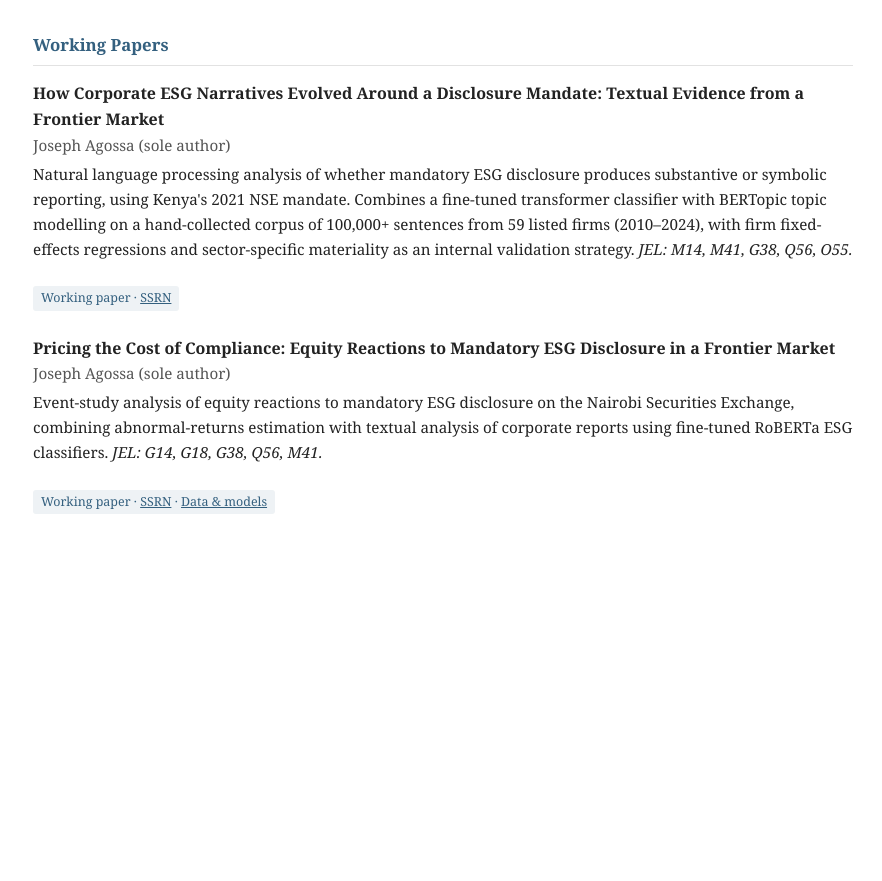
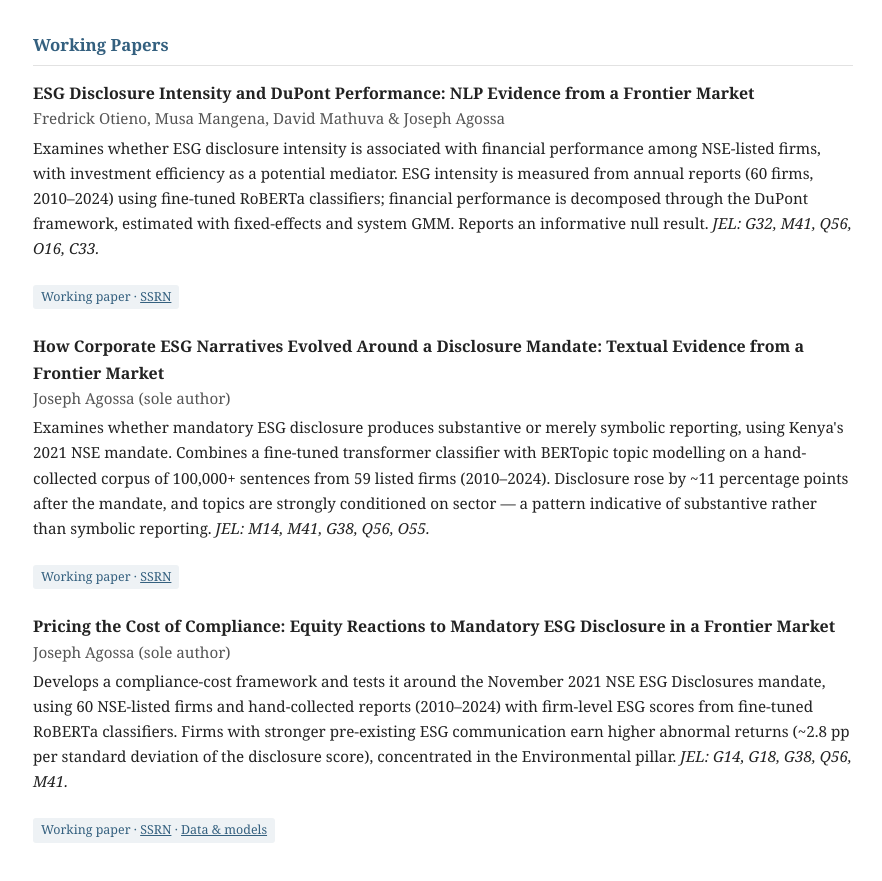
Before and after one commit to josephagossa/josephagossa.github.io, a plain HTML site: page research_papers.html in a window 1280 px wide. Shown: the part 991-1872 px from the top of the page, without its empty margins (197-1079 px from the left). Before the commit the page ends 1609 px from the top, so only its background shows below. Drawn offline with Linux system fonts and the light colour scheme.

Commit message:
Add files via upload

```diff
--- a/research_papers.html
+++ b/research_papers.html
@@ -77,16 +77,23 @@
     <h4>Working Papers</h4>
 
     <div class="paper">
+      <div class="title">ESG Disclosure Intensity and DuPont Performance: NLP Evidence from a Frontier Market</div>
+      <div class="authors">Fredrick Otieno, Musa Mangena, David Mathuva &amp; Joseph Agossa</div>
+      <p class="desc">Examines whether ESG disclosure intensity is associated with financial performance among NSE-listed firms, with investment efficiency as a potential mediator. ESG intensity is measured from annual reports (60 firms, 2010&ndash;2024) using fine-tuned RoBERTa classifiers; financial performance is decomposed through the DuPont framework, estimated with fixed-effects and system GMM. Reports an informative null result. <em>JEL: G32, M41, Q56, O16, C33.</em></p>
+      <span class="status s-wp">Working paper &middot; <a href="https://papers.ssrn.com/sol3/papers.cfm?abstract_id=7027839" target="_blank">SSRN</a></span>
+    </div>
+
+    <div class="paper">
       <div class="title">How Corporate ESG Narratives Evolved Around a Disclosure Mandate: Textual Evidence from a Frontier Market</div>
       <div class="authors">Joseph Agossa (sole author)</div>
-      <p class="desc">Natural language processing analysis of whether mandatory ESG disclosure produces substantive or symbolic reporting, using Kenya's 2021 NSE mandate. Combines a fine-tuned transformer classifier with BERTopic topic modelling on a hand-collected corpus of 100,000+ sentences from 59 listed firms (2010&ndash;2024), with firm fixed-effects regressions and sector-specific materiality as an internal validation strategy. <em>JEL: M14, M41, G38, Q56, O55.</em></p>
+      <p class="desc">Examines whether mandatory ESG disclosure produces substantive or merely symbolic reporting, using Kenya's 2021 NSE mandate. Combines a fine-tuned transformer classifier with BERTopic topic modelling on a hand-collected corpus of 100,000+ sentences from 59 listed firms (2010&ndash;2024). Disclosure rose by ~11 percentage points after the mandate, and topics are strongly conditioned on sector &mdash; a pattern indicative of substantive rather than symbolic reporting. <em>JEL: M14, M41, G38, Q56, O55.</em></p>
       <span class="status s-wp">Working paper &middot; <a href="https://papers.ssrn.com/sol3/papers.cfm?abstract_id=7026098" target="_blank">SSRN</a></span>
     </div>
 
     <div class="paper">
       <div class="title">Pricing the Cost of Compliance: Equity Reactions to Mandatory ESG Disclosure in a Frontier Market</div>
       <div class="authors">Joseph Agossa (sole author)</div>
-      <p class="desc">Event-study analysis of equity reactions to mandatory ESG disclosure on the Nairobi Securities Exchange, combining abnormal-returns estimation with textual analysis of corporate reports using fine-tuned RoBERTa ESG classifiers. <em>JEL: G14, G18, G38, Q56, M41.</em></p>
+      <p class="desc">Develops a compliance-cost framework and tests it around the November 2021 NSE ESG Disclosures mandate, using 60 NSE-listed firms and hand-collected reports (2010&ndash;2024) with firm-level ESG scores from fine-tuned RoBERTa classifiers. Firms with stronger pre-existing ESG communication earn higher abnormal returns (~2.8 pp per standard deviation of the disclosure score), concentrated in the Environmental pillar. <em>JEL: G14, G18, G38, Q56, M41.</em></p>
       <span class="status s-wp">Working paper &middot; <a href="https://papers.ssrn.com/sol3/papers.cfm?abstract_id=6966682" target="_blank">SSRN</a> &middot; <a href="datasets_models.html">Data &amp; models</a></span>
     </div>
 
```
Also changed, not shown: cv.html (+5 -0 lines), 1 other file.
